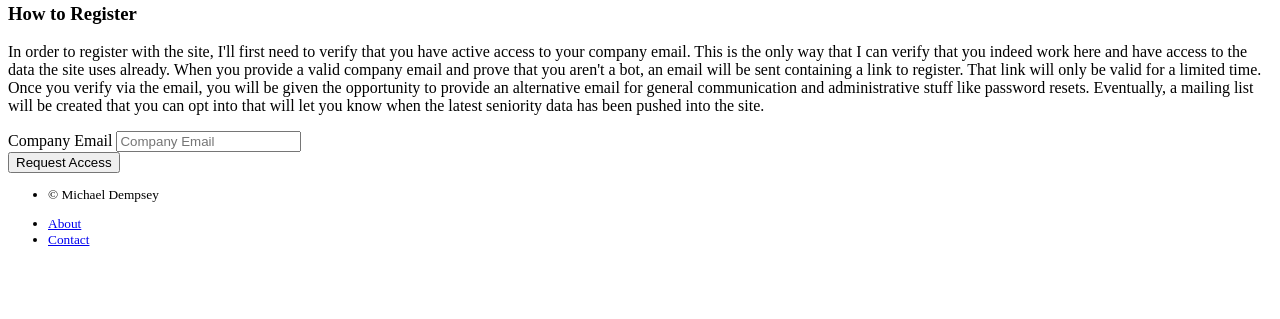
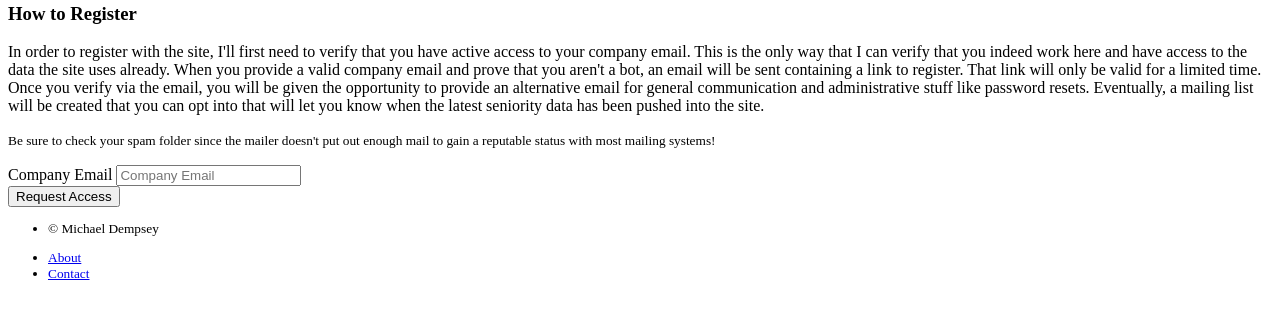
Before and after one commit to AirbusDriver/SeniorityVisualizer, a Flask app: template seniority_visualizer_app/templates/public/company_verification.html in a window 1280 px wide. Shown: the part 112-431 px from the top of the page. Run offline with Flask 2, Linux system fonts and the light colour scheme; the template is opened without the code that fills it: values that come from a table or form of the project are taken from there, others are empty; data comes from the database, SQL or seed files in the repository; parts of the project's set-up code (start-up, migrations or seed data) failed here and were passed over.

Commit message:
Add mail note

```diff
--- a/seniority_visualizer_app/templates/public/company_verification.html
+++ b/seniority_visualizer_app/templates/public/company_verification.html
@@ -14,6 +14,9 @@
         you know when the latest seniority data has been pushed into the site.
     </p>
 
+    <p><small>Be sure to check your spam folder since the mailer doesn't put out enough mail to gain a
+    reputable status with most mailing systems!</small></p>
+
     <div class="form">
     {% with form=validation_form %}
         <form id="company-verification-form" class="form form-register" method="POST" role="form">
```
